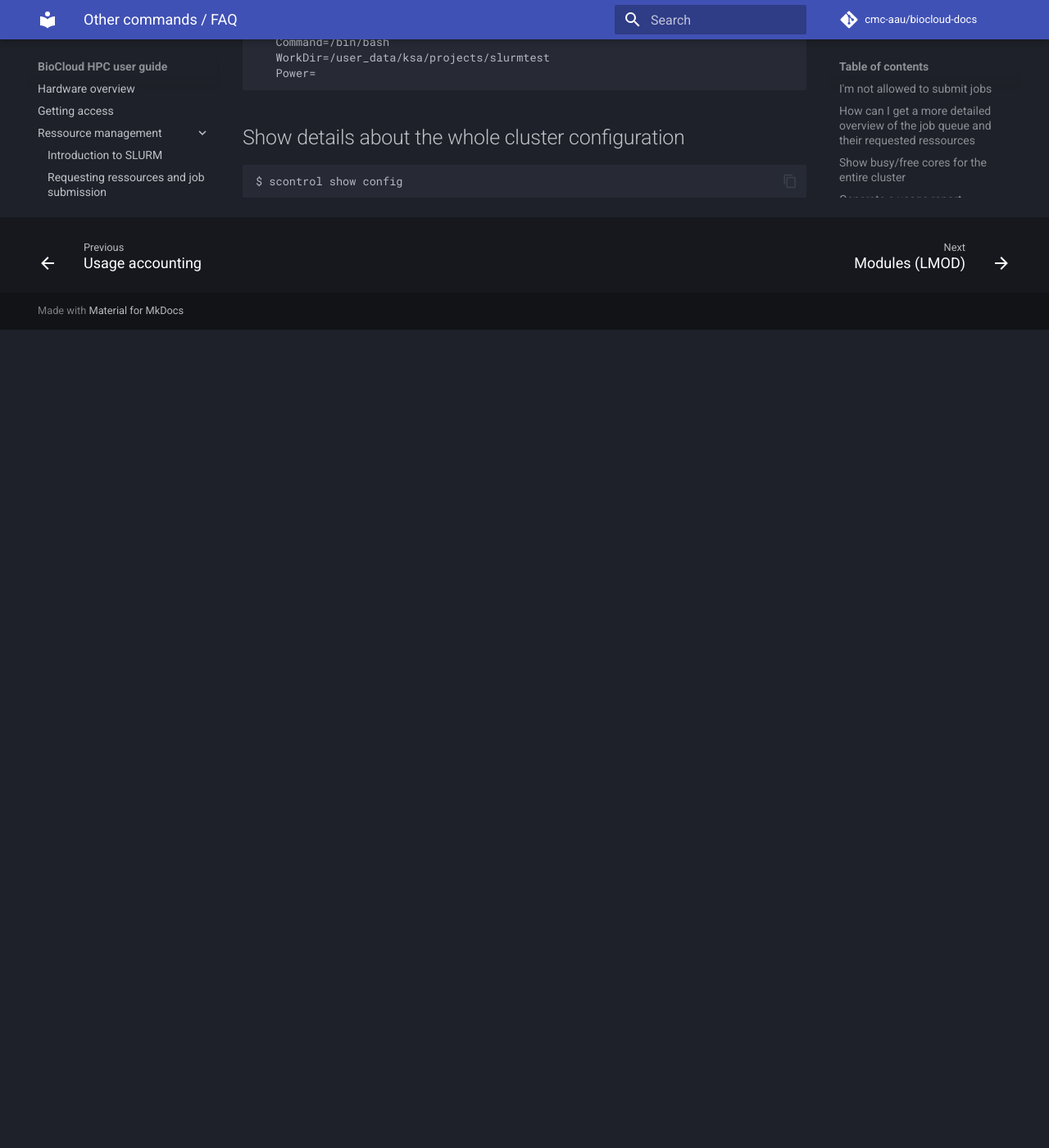
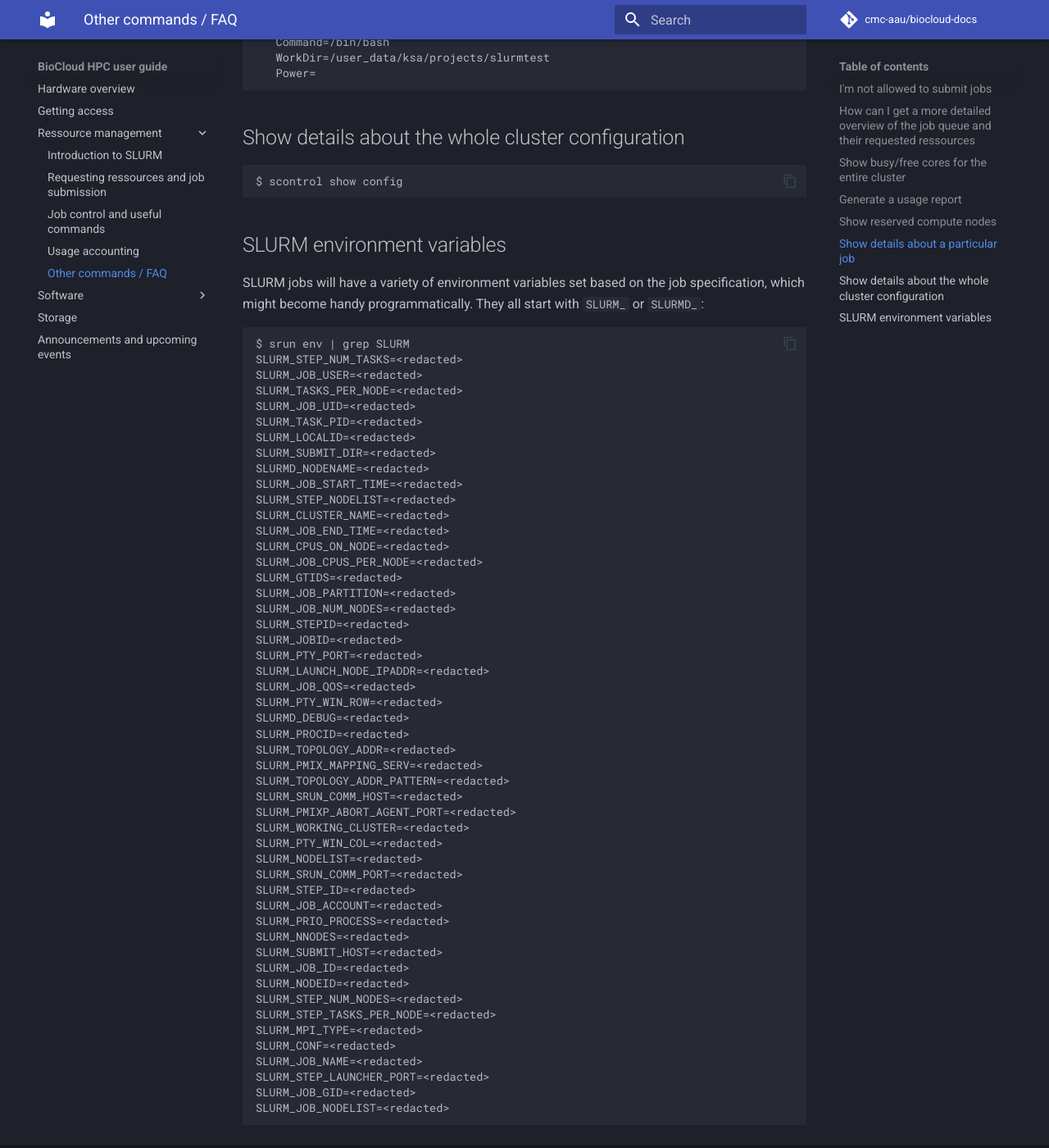
Before and after one commit to cmc-aau/hpc-docs, an MkDocs documentation site: the page built from docs/slurm/other.md, in a window 1280 px wide and 1400 px high, scrolled down 1812 px. Shown: the whole window at 82% size. Built offline with MkDocs 1.6.1 and Material for MkDocs 9.7.7, drawn with Linux system fonts in a browser that asks for light colours; comment, search, counter and statistics services are not loaded; before the commit the page ends 2214 px from its top, so only the background shows below that.

Commit message:
add slurm env vars

````diff
--- a/docs/slurm/other.md
+++ b/docs/slurm/other.md
@@ -79,3 +79,59 @@
 ```
 $ scontrol show config
 ```
+
+## SLURM environment variables
+SLURM jobs will have a variety of environment variables set based on the job specification, which might become handy programmatically. They all start with `SLURM_` or `SLURMD_`:
+
+```
+$ srun env | grep SLURM
+SLURM_STEP_NUM_TASKS=<redacted>
+SLURM_JOB_USER=<redacted>
+SLURM_TASKS_PER_NODE=<redacted>
+SLURM_JOB_UID=<redacted>
+SLURM_TASK_PID=<redacted>
+SLURM_LOCALID=<redacted>
+SLURM_SUBMIT_DIR=<redacted>
+SLURMD_NODENAME=<redacted>
+SLURM_JOB_START_TIME=<redacted>
+SLURM_STEP_NODELIST=<redacted>
+SLURM_CLUSTER_NAME=<redacted>
+SLURM_JOB_END_TIME=<redacted>
+SLURM_CPUS_ON_NODE=<redacted>
+SLURM_JOB_CPUS_PER_NODE=<redacted>
+SLURM_GTIDS=<redacted>
+SLURM_JOB_PARTITION=<redacted>
+SLURM_JOB_NUM_NODES=<redacted>
+SLURM_STEPID=<redacted>
+SLURM_JOBID=<redacted>
+SLURM_PTY_PORT=<redacted>
+SLURM_LAUNCH_NODE_IPADDR=<redacted>
+SLURM_JOB_QOS=<redacted>
+SLURM_PTY_WIN_ROW=<redacted>
+SLURMD_DEBUG=<redacted>
+SLURM_PROCID=<redacted>
+SLURM_TOPOLOGY_ADDR=<redacted>
+SLURM_PMIX_MAPPING_SERV=<redacted>
+SLURM_TOPOLOGY_ADDR_PATTERN=<redacted>
+SLURM_SRUN_COMM_HOST=<redacted>
+SLURM_PMIXP_ABORT_AGENT_PORT=<redacted>
+SLURM_WORKING_CLUSTER=<redacted>
+SLURM_PTY_WIN_COL=<redacted>
+SLURM_NODELIST=<redacted>
+SLURM_SRUN_COMM_PORT=<redacted>
+SLURM_STEP_ID=<redacted>
+SLURM_JOB_ACCOUNT=<redacted>
+SLURM_PRIO_PROCESS=<redacted>
+SLURM_NNODES=<redacted>
+SLURM_SUBMIT_HOST=<redacted>
+SLURM_JOB_ID=<redacted>
+SLURM_NODEID=<redacted>
+SLURM_STEP_NUM_NODES=<redacted>
+SLURM_STEP_TASKS_PER_NODE=<redacted>
+SLURM_MPI_TYPE=<redacted>
+SLURM_CONF=<redacted>
+SLURM_JOB_NAME=<redacted>
+SLURM_STEP_LAUNCHER_PORT=<redacted>
+SLURM_JOB_GID=<redacted>
+SLURM_JOB_NODELIST=<redacted>
+```
````
